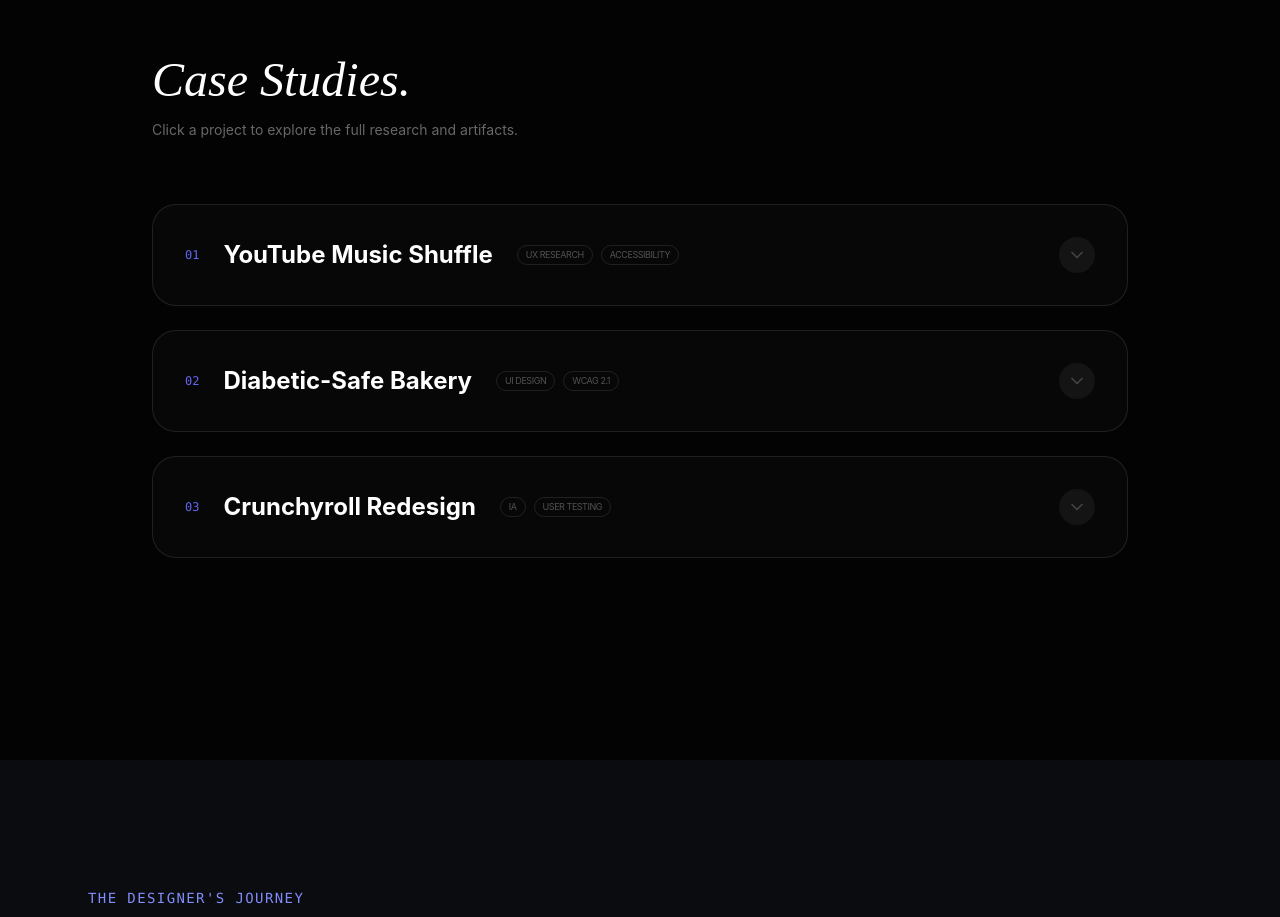
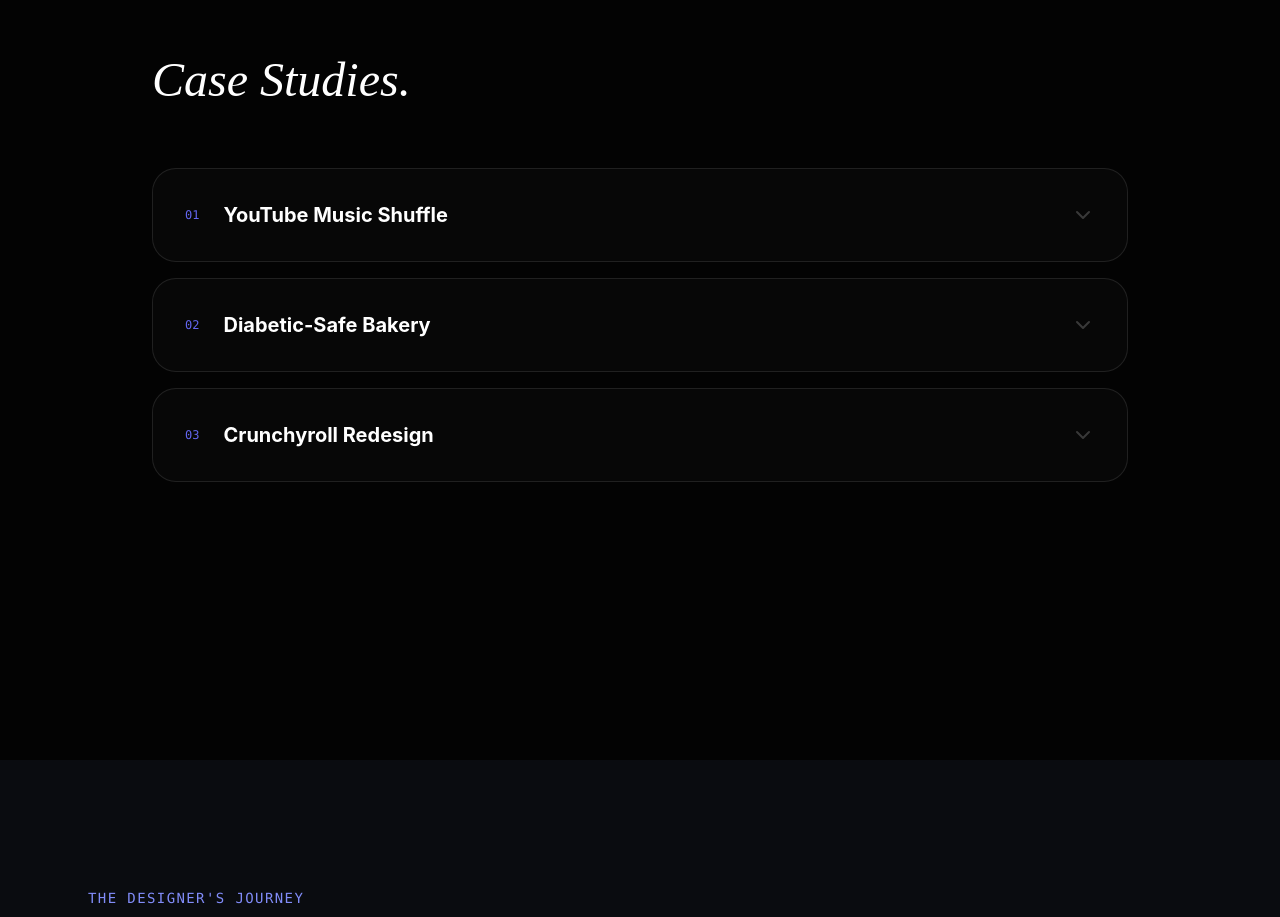
Before and after one commit to ticonnam/ticonnam.github.io, a React (Vite) app: page / in a window 1280 px wide. Shown: the part 840-1757 px from the top of the page. Built offline with nearby package versions, Linux system fonts and the light colour scheme.

Commit message:
build: force fresh deployment for dropdown section

```diff
--- a/src/components/Projects.tsx
+++ b/src/components/Projects.tsx
@@ -1,6 +1,6 @@
 import React, { useState } from 'react';
 import { motion, AnimatePresence } from 'framer-motion';
-import { ChevronDown, ChevronUp, ExternalLink, ZoomIn } from 'lucide-react';
+import { ChevronDown, ExternalLink } from 'lucide-react';
 
 const projects = [
   {
@@ -26,77 +26,39 @@
 const Projects = () => {
   const [expandedIndex, setExpandedIndex] = useState<number | null>(null);
 
-  const toggleProject = (index: number) => {
-    setExpandedIndex(expandedIndex === index ? null : index);
-  };
-
   return (
     <div className="py-24 px-6 max-w-5xl mx-auto min-h-screen">
       <div className="mb-16">
         <h2 className="text-4xl md:text-5xl font-serif text-white italic">Case Studies.</h2>
-        <p className="text-white/40 text-sm mt-4">Click a project to explore the full research and artifacts.</p>
       </div>
 
-      <div className="space-y-6">
+      <div className="space-y-4">
         {projects.map((p, i) => (
-          <div
-            key={i}
-            className={`border border-white/10 rounded-3xl overflow-hidden transition-all duration-500 ${
-              expandedIndex === i ? 'bg-white/[0.05] border-indigo-500/30' : 'bg-white/[0.02] hover:bg-white/[0.04]'
-            }`}
-          >
-            {/* Clickable Header */}
+          <div key={i} className="border border-white/10 rounded-3xl overflow-hidden bg-white/[0.02]">
             <button
-              onClick={() => toggleProject(i)}
-              className="w-full flex items-center justify-between p-8 text-left"
+              onClick={() => setExpandedIndex(expandedIndex === i ? null : i)}
+              className="w-full flex items-center justify-between p-8 text-left hover:bg-white/[0.04] transition-colors"
             >
               <div className="flex items-center gap-6">
                 <span className="text-indigo-500 font-mono text-xs">0{i + 1}</span>
-                <h3 className="text-xl md:text-2xl font-bold text-white">{p.title}</h3>
-                <div className="hidden md:flex gap-2">
-                  {p.tech.map(t => (
-                    <span key={t} className="text-[9px] uppercase tracking-tighter text-white/30 border border-white/10 px-2 py-0.5 rounded-full">{t}</span>
-                  ))}
-                </div>
+                <h3 className="text-xl font-bold text-white">{p.title}</h3>
               </div>
-              <div className={`p-2 rounded-full bg-white/5 transition-transform duration-300 ${expandedIndex === i ? 'rotate-180 text-indigo-400' : 'text-white/20'}`}>
-                <ChevronDown size={20} />
-              </div>
+              <ChevronDown className={`transition-transform ${expandedIndex === i ? 'rotate-180 text-indigo-400' : 'text-white/20'}`} />
             </button>
 
-            {/* Dropdown Content */}
             <AnimatePresence>
               {expandedIndex === i && (
                 <motion.div
                   initial={{ height: 0, opacity: 0 }}
                   animate={{ height: 'auto', opacity: 1 }}
                   exit={{ height: 0, opacity: 0 }}
-                  transition={{ duration: 0.4, ease: "easeInOut" }}
+                  className="px-8 pb-12 border-t border-white/5 pt-8"
                 >
-                  <div className="px-8 pb-12 space-y-8 border-t border-white/5 pt-8">
-                    <p className="text-white/60 text-lg font-light leading-relaxed max-w-2xl">
-                      {p.description}
-                    </p>
-
-                    {/* Horizontal Artifact Scroll */}
-                    <div className="flex gap-6 overflow-x-auto pb-6 custom-scrollbar">
-                      {p.images.map((img, imgIdx) => (
-                        <div key={imgIdx} className="min-w-[300px] md:min-w-[600px] aspect-video rounded-2xl overflow-hidden bg-slate-900 border border-white/5 shadow-2xl">
-                          <img
-                            src={img}
-                            alt={`${p.title} artifact ${imgIdx + 1}`}
-                            className="w-full h-full object-cover hover:scale-105 transition-transform duration-700"
-                            loading="lazy"
-                          />
-                        </div>
-                      ))}
-                    </div>
-
-                    <div className="flex justify-end">
-                       <button className="flex items-center gap-2 text-indigo-400 font-bold text-xs uppercase tracking-widest hover:text-white transition-colors">
-                          Download PDF Case Study <ExternalLink size={14} />
-                       </button>
-                    </div>
+                  <p className="text-white/60 mb-8">{p.description}</p>
+                  <div className="flex gap-4 overflow-x-auto pb-4">
+                    {p.images.map((img, idx) => (
+                      <img key={idx} src={img} className="h-64 rounded-xl shadow-lg" loading="lazy" />
+                    ))}
                   </div>
                 </motion.div>
               )}
@@ -108,4 +70,4 @@
   );
 };
 
-export default Projects;
+export default Projects;// deployment-fix
```
